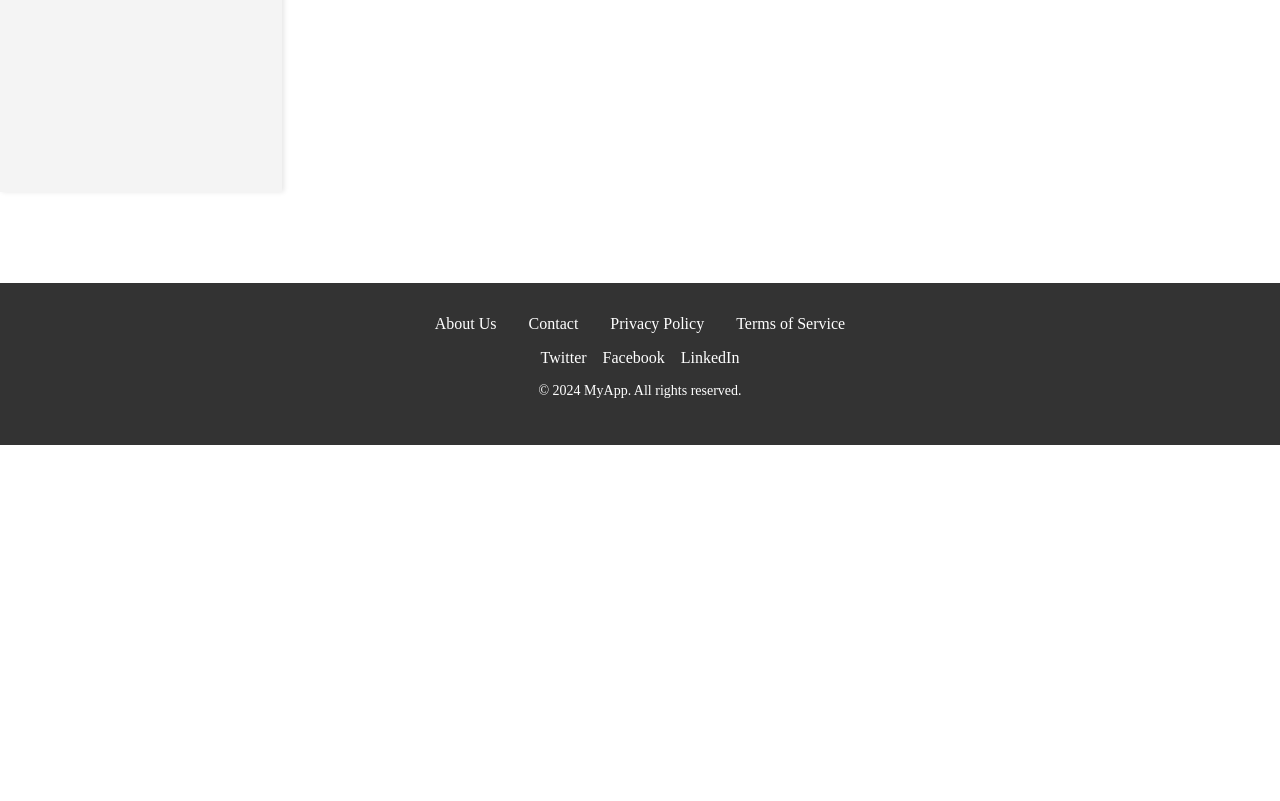
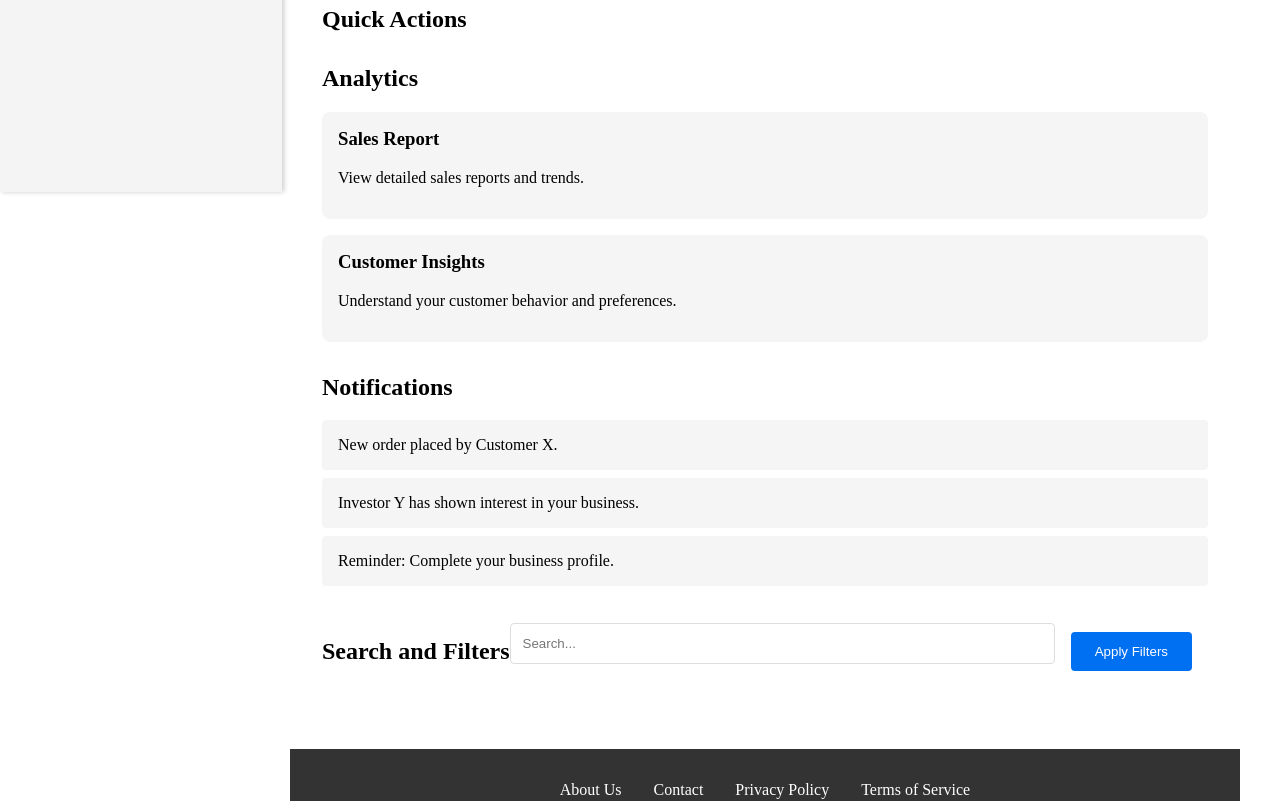
Before and after one commit to pavanchikatwar/googlehack, a Next.js app: page /dashboard in a window 1280 px wide. Before the commit this address had no page. Shown: the part 640-1441 px from the top of the page. Before the commit the page ends 1085 px from the top, so only its background shows below. Built offline with nearby package versions, Linux system fonts and the light colour scheme.

Commit message:
dashboard added

```diff
--- /dev/null
+++ b/pages/dashboard.js
@@ -0,0 +1,134 @@
+import Header from '../components/Header';
+import Sidebar from '../components/Sidebar';
+import Footer from '../components/Footer';
+import styles from '../styles/Dashboard.module.css';
+
+const Dashboard = ({ userType }) => {
+  return (
+    <div className={styles.dashboard}>
+      <Header />
+      <Sidebar />
+      <main className={styles.mainContent}>
+        <h1>Dashboard</h1>
+
+        {/* Overview Section */}
+        <section className={styles.overview}>
+          <h2>Overview</h2>
+          <div className={styles.card}>
+            <h3>Sales Summary</h3>
+            <p>Total Sales: $5,000</p>
+            <p>Recent Transactions: 20</p>
+          </div>
+          <div className={styles.card}>
+            <h3>Store Performance</h3>
+            <p>Most Popular Product: Widget A</p>
+            <p>Conversion Rate: 12%</p>
+          </div>
+        </section>
+
+        {/* Quick Actions Section */}
+        <section className={styles.quickActions}>
+          <h2>Quick Actions</h2>
+          {userType === 'smallBusiness' && (
+            <>
+              <button className={styles.button}>Add New Product</button>
+              <button className={styles.button}>Create Store Page</button>
+              <button className={styles.button}>Check Order Status</button>
+            </>
+          )}
+          {userType === 'largeBusiness' && (
+            <>
+              <button className={styles.button}>Place New Bulk Order</button>
+              <button className={styles.button}>Update Business Information</button>
+              <button className={styles.button}>View Small Business Profiles</button>
+            </>
+          )}
+          {userType === 'investor' && (
+            <>
+              <button className={styles.button}>Review Investment Proposals</button>
+              <button className={styles.button}>Manage Investments</button>
+              <button className={styles.button}>Track Loan Repayments</button>
+            </>
+          )}
+        </section>
+
+        {/* Profile Management Section */}
+        {userType === 'smallBusiness' && (
+          <section className={styles.profileManagement}>
+            <h2>Profile Management</h2>
+            <button className={styles.button}>Edit Profile</button>
+            <button className={styles.button}>Update Business Details</button>
+          </section>
+        )}
+
+        {/* Product Management Section */}
+        {userType === 'smallBusiness' && (
+          <section className={styles.productManagement}>
+            <h2>Product Management</h2>
+            <button className={styles.button}>View Products</button>
+            <button className={styles.button}>Add New Product</button>
+          </section>
+        )}
+
+        {/* Order Management Section */}
+        {userType === 'smallBusiness' && (
+          <section className={styles.orderManagement}>
+            <h2>Order Management</h2>
+            <button className={styles.button}>View Orders</button>
+            <button className={styles.button}>Manage Orders</button>
+          </section>
+        )}
+
+        {/* Investors & Loans Section */}
+        {userType === 'smallBusiness' && (
+          <section className={styles.investorsLoans}>
+            <h2>Investors & Loans</h2>
+            <button className={styles.button}>View Investors</button>
+            <button className={styles.button}>Manage Loan Requests</button>
+          </section>
+        )}
+
+        {/* Schemes & Subsidies Section */}
+        {userType === 'smallBusiness' && (
+          <section className={styles.schemesSubsidies}>
+            <h2>Schemes & Subsidies</h2>
+            <button className={styles.button}>View Available Schemes</button>
+          </section>
+        )}
+
+        {/* Analytics Section */}
+        <section className={styles.analytics}>
+          <h2>Analytics</h2>
+          <div className={styles.card}>
+            <h3>Sales Report</h3>
+            <p>View detailed sales reports and trends.</p>
+          </div>
+          <div className={styles.card}>
+            <h3>Customer Insights</h3>
+            <p>Understand your customer behavior and preferences.</p>
+          </div>
+        </section>
+
+        {/* Notifications Section */}
+        <section className={styles.notifications}>
+          <h2>Notifications</h2>
+          <ul>
+            <li>New order placed by Customer X.</li>
+            <li>Investor Y has shown interest in your business.</li>
+            <li>Reminder: Complete your business profile.</li>
+          </ul>
+        </section>
+
+        {/* Search and Filters Section */}
+        <section className={styles.searchFilters}>
+          <h2>Search and Filters</h2>
+          <input type="text" placeholder="Search..." className={styles.searchInput} />
+          <button className={styles.button}>Apply Filters</button>
+        </section>
+      </main>
+      <Footer />
+    </div>
+  );
+};
+
+export default Dashboard;
--- a/pages/login.js
+++ b/pages/login.js
@@ -57,7 +57,7 @@ const LoginPage = () => {
         <button type="submit">Login</button>
       </form>
       <p>
-        <a href="/register">Create an account
+        <a href="/register">Create an account</a>
       </p>
     </div>
   );
--- /dev/null
+++ b/styles/Dashboard.module.css
@@ -0,0 +1,66 @@
+.dashboard {
+    display: flex;
+    flex-direction: column;
+    min-height: 100vh;
+  }
+
+  .mainContent {
+    flex: 1;
+    padding: 2rem;
+  }
+
+  .overview, .quickActions, .profileManagement, .productManagement, .orderManagement, .investorsLoans, .schemesSubsidies, .analytics, .notifications, .searchFilters {
+    margin-bottom: 2rem;
+  }
+
+  .card {
+    background: #f5f5f5;
+    padding: 1rem;
+    border-radius: 8px;
+    margin-bottom: 1rem;
+  }
+
+  .card h3 {
+    margin-top: 0;
+  }
+
+  .button {
+    display: inline-block;
+    padding: 0.75rem 1.5rem;
+    margin-right: 1rem;
+    border: none;
+    border-radius: 4px;
+    background-color: #0070f3;
+    color: white;
+    cursor: pointer;
+    text-align: center;
+  }
+
+  .button:hover {
+    background-color: #005bb5;
+  }
+
+  .notifications ul {
+    list-style-type: none;
+    padding: 0;
+  }
+
+  .notifications li {
+    background: #f5f5f5;
+    padding: 1rem;
+    margin-bottom: 0.5rem;
+    border-radius: 4px;
+  }
+
+  .searchFilters {
+    display: flex;
+    align-items: center;
+  }
+
+  .searchInput {
+    padding: 0.75rem;
+    margin-right: 1rem;
+    border: 1px solid #ddd;
+    border-radius: 4px;
+    flex: 1;
+  }
```
Also changed, not shown: pages/index.js (+8 -8 lines).
